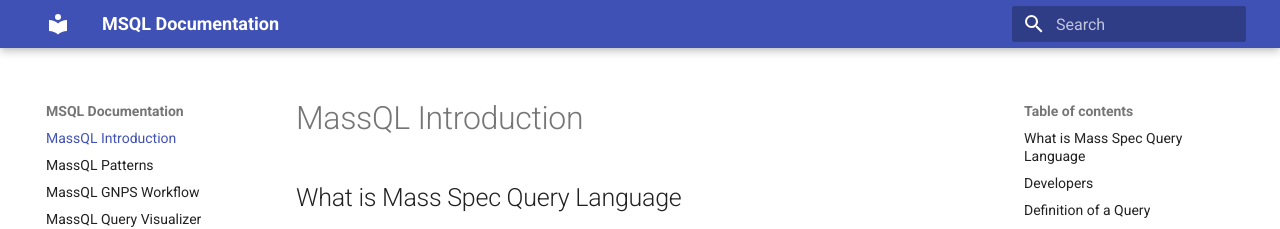
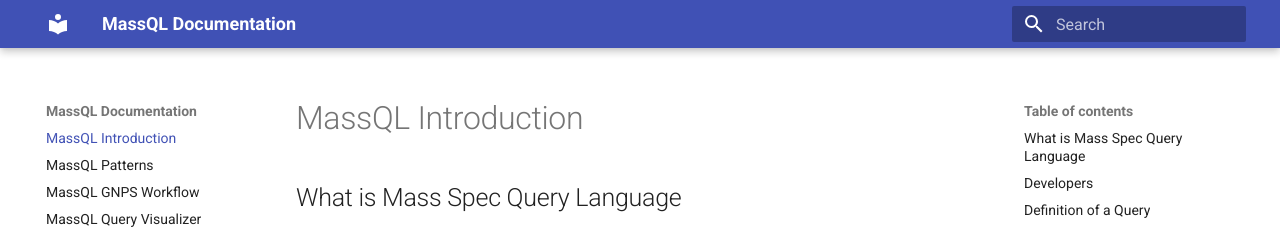
Before and after one commit to mwang87/MassQueryLanguage_Documentation, an MkDocs documentation site: the page built from docs/index.md, in a window 1280 px wide. Shown: the top 229 px of the page. Built offline with MkDocs 1.6.1 and Material for MkDocs 9.7.7, drawn with Linux system fonts in a browser that asks for light colours.

Commit message:
Update mkdocs.yml

```diff
--- a/mkdocs.yml
+++ b/mkdocs.yml
@@ -1,4 +1,4 @@
-site_name: MSQL Documentation
+site_name: MassQL Documentation
 
 nav:
     - MassQL Introduction: index.md
```
